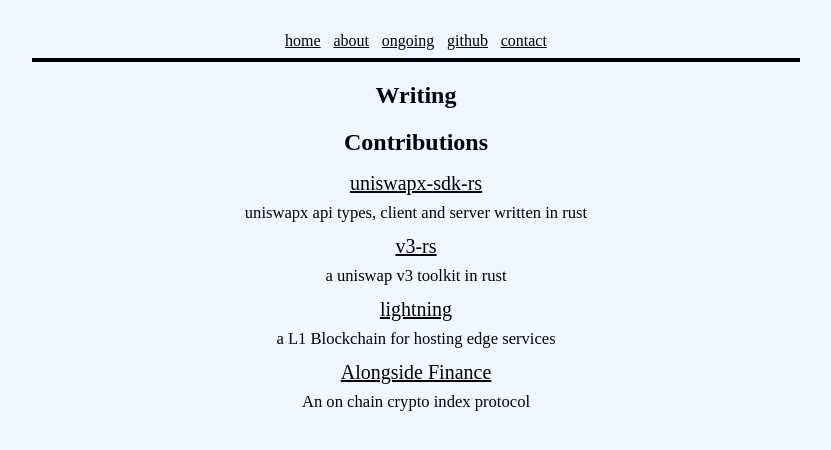
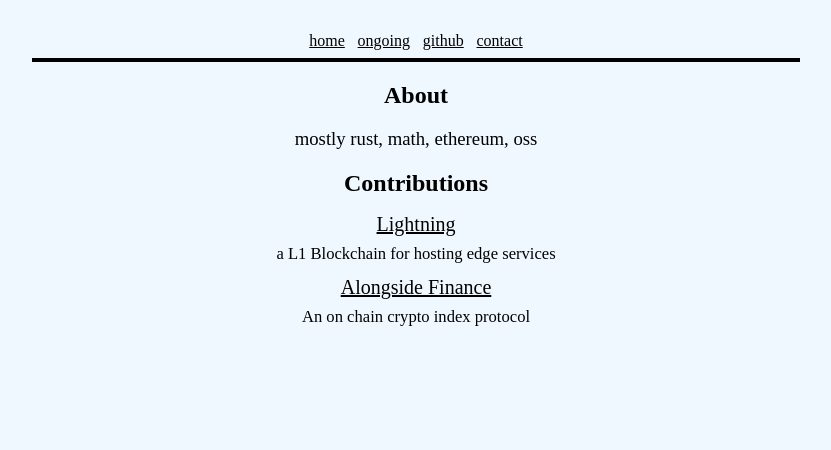
Before and after one commit to nhtyy/push0dev, a Next.js app: page / in a window 1280 px wide. Shown: the top 450 px of the page, without its empty margins (224-1055 px from the left). Built offline with nearby package versions, Linux system fonts and the light colour scheme.

Commit message:
fix: everytrhing

```diff
--- a/src/componets/intro_text.tsx
+++ b/src/componets/intro_text.tsx
@@ -6,9 +6,6 @@
       {/* <h1></h1> */}
       <Link href="/" className={"hover-red"}>
         home
-      </Link>
-      <Link href="/about" className={"hover-red"}>
-        about
       </Link>
       <Link href="/ongoing" className={"hover-red"}>
         ongoing
--- a/src/pages/index.tsx
+++ b/src/pages/index.tsx
@@ -4,23 +4,26 @@
 
 export default function Home({ registry }: { registry: PostRegistry }) {
   return (
-    <div>
-      <h2 className="homepage-section-header">Writing</h2>
-      <p></p>
-      <PostList registry={registry} />
+    <div style={{justifyContent: "center"}}>
+      <h2 className="homepage-section-header">About</h2>
+      <div style={{ width: "40vw", textAlign: "center", justifyContent: "center", margin: "auto" }}>
+        <h3 style={{fontWeight: "normal"}}>
+          mostly rust, math, ethereum, oss
+        </h3>
+      </div>
       <h2 className="homepage-section-header">Contributions</h2>
       <LinkList
         links={[
-          {
-            title: "uniswapx-sdk-rs",
-            description: "uniswapx api types, client and server written in rust",
-            url: "https://github.com/nhtyy/uniswapx-sdk-rs",
-          },
-          {
-            title: "v3-rs",
-            description: "a uniswap v3 toolkit in rust",
-            url: "https://github.com/nhtyy/v3-rs",
-          },
+          // {
+          //   title: "uniswapx-sdk-rs",
+          //   description: "uniswapx api types, client and server written in rust",
+          //   url: "https://github.com/nhtyy/uniswapx-sdk-rs",
+          // },
+          // {
+          //   title: "v3-rs",
+          //   description: "a uniswap v3 toolkit in rust",
+          //   url: "https://github.com/nhtyy/v3-rs",
+          // },
           // {
           //   title: "reth",
           //   description: "a rust ethereum client",
@@ -32,7 +35,7 @@
           //   url: "https://github.com/foundry-rs/foundry/commits?author=nhtyy",
           // },
           {
-            title: "lightning",
+            title: "Lightning",
             description: "a L1 Blockchain for hosting edge services",
             url: "https://github.com/fleek-network/lightning/commits?author=nhtyy",
           },
```
Also changed, not shown: src/pages/about.tsx (deleted, +0 -13 lines).
